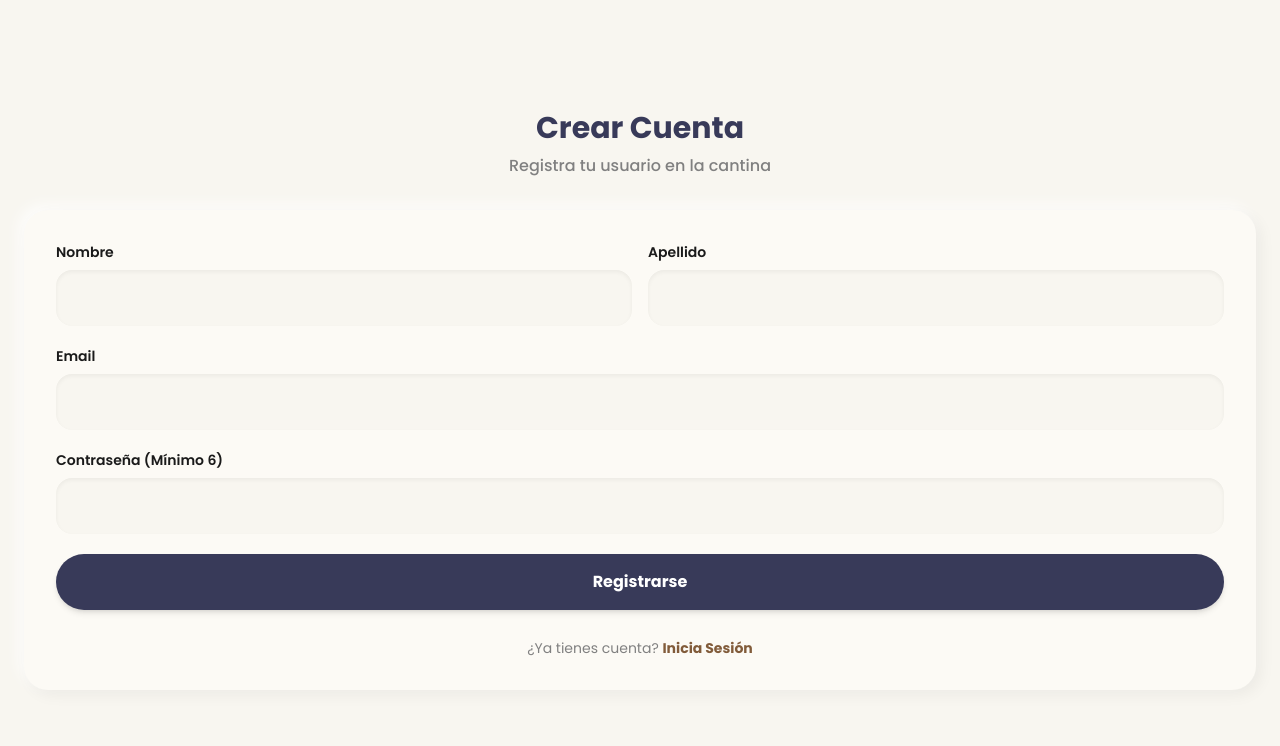
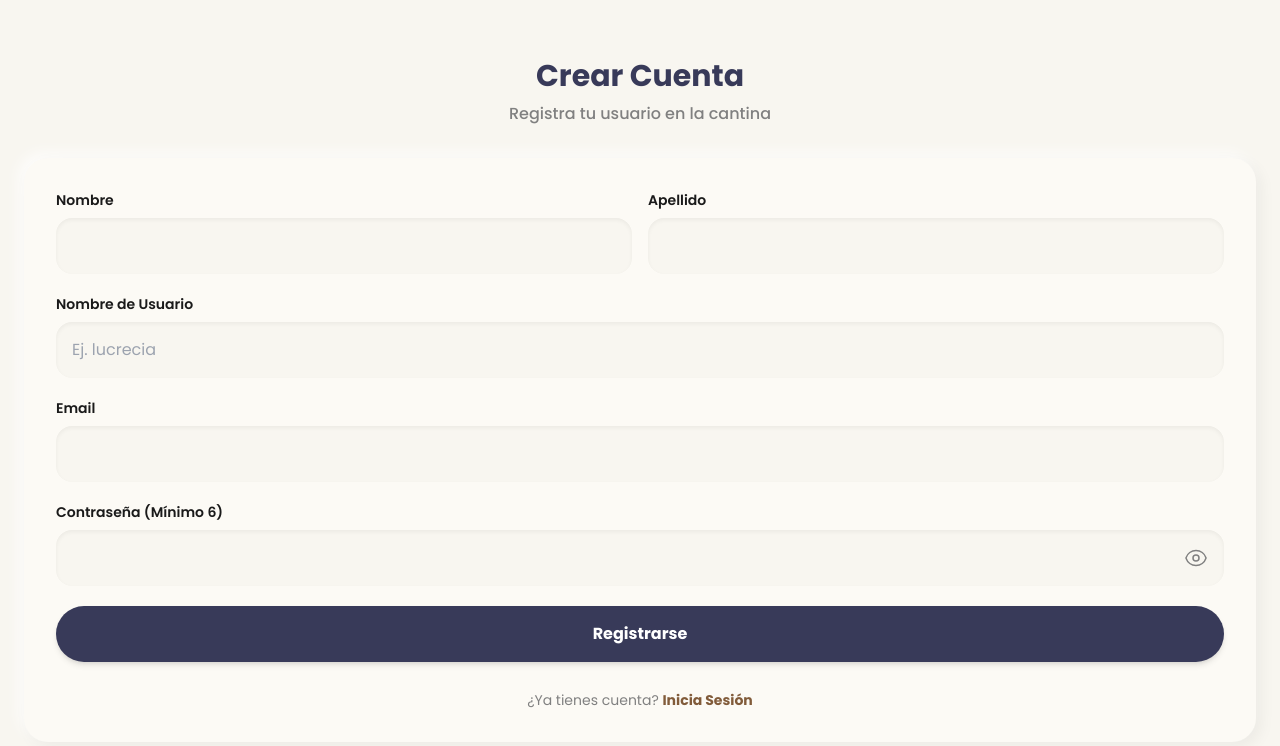
Before and after one commit to lucresistemas-byte/cantina-app, a React (Vite) app: page /registro in a window 1280 px wide. Shown: the top 746 px of the page. Built offline with nearby package versions, Linux system fonts and the light colour scheme; no server answers.

Commit message:
feat: actualizar payload de registro para trigger, agregar toggle de contraseña y validaciones de límite

```diff
--- a/src/pages/Dashboard.jsx
+++ b/src/pages/Dashboard.jsx
@@ -1,5 +1,6 @@
 import { useState } from 'react'
 import { useNavigate } from 'react-router-dom'
+import { supabase } from '../supabaseClient'
 
 const productosDePrueba = [
     { id_producto: 1, nombre: 'Sándwich de Miga', precio_venta: 1200, stock: 15 },
@@ -18,24 +19,47 @@ export default function Dashboard() {
 
     const total = carrito.reduce((sum, item) => sum + item.precio_venta, 0)
 
+    const handleCerrarSesion = async () => {
+        // Le decimos a Supabase que cierre la sesión
+        await supabase.auth.signOut()
+        // Volvemos a la pantalla de Login
+        navigate('/')
+    }
+
     return (
         <div className="min-h-screen bg-brand-bg flex flex-col font-sans">
 
             {/* Header tipo App */}
-            <header className="flex justify-between items-center p-6 pt-10">
+            {/* Header tipo App */}
+            <header className="flex justify-between items-center p-6 pt-10 gap-4">
                 <div>
                     <h1 className="text-2xl font-bold text-brand-text tracking-tight">Cantina</h1>
                     <p className="text-sm text-brand-muted">Punto de Venta</p>
                 </div>
-                {/* Ícono de carrito / menú (simulado) */}
+
+                {/* Contenedor de botones derechos */}
+                <div className="flex gap-3">
+                    {/* Botón de Cerrar Sesión */}
+                    <button
+                        onClick={handleCerrarSesion}
+                        className="p-2 rounded-full bg-red-50 text-red-500 shadow-soft active:scale-90 transition-transform"
+                        title="Cerrar Sesión"
+                    >
+                        <svg className="w-6 h-6" fill="none" stroke="currentColor" viewBox="0 0 24 24">
+                            <path strokeLinecap="round" strokeLinejoin="round" strokeWidth={2} d="M17 16l4-4m0 0l-4-4m4 4H7m6 4v1a3 3 0 01-3 3H6a3 3 0 01-3-3V7a3 3 0 013-3h4a3 3 0 013 3v1" />
+                        </svg>
+                    </button>
+
+                    {/* Botón de Menú (Inventario) */}
                     <button
                         onClick={() => navigate('/productos')}
-                    className="p-2 rounded-full bg-brand-surface shadow-soft active:scale-90 transition-transform"
+                        className="p-2 rounded-full bg-brand-surface text-brand-text shadow-soft active:scale-90 transition-transform"
                     >
-                    <svg className="w-6 h-6 text-brand-text" fill="none" stroke="currentColor" viewBox="0 0 24 24">
+                        <svg className="w-6 h-6" fill="none" stroke="currentColor" viewBox="0 0 24 24">
                             <path strokeLinecap="round" strokeLinejoin="round" strokeWidth={2} d="M4 6h16M4 12h16M4 18h16" />
                         </svg>
                     </button>
+                </div>
             </header>
 
             {/* Lista de Productos estilo Tarjetas */}
--- a/src/pages/Login.jsx
+++ b/src/pages/Login.jsx
@@ -1,5 +1,5 @@
 import { useState } from 'react'
-import { useNavigate, Link } from 'react-router-dom' // <-- Acá agregamos Link
+import { useNavigate, Link } from 'react-router-dom'
 import { supabase } from '../supabaseClient'
 
 export default function Login() {
@@ -8,6 +8,7 @@ export default function Login() {
   const [password, setPassword] = useState('')
   const [error, setError] = useState(null)
   const [loading, setLoading] = useState(false)
+  const [showPassword, setShowPassword] = useState(false)
 
   const handleLogin = async (e) => {
     e.preventDefault()
@@ -52,19 +53,39 @@ export default function Login() {
             placeholder="tu@email.com"
             className="w-full p-4 rounded-2xl bg-brand-bg border-none focus:outline-none focus:ring-2 focus:ring-brand-secondary text-brand-text shadow-inner"
             required
+            maxLength="100"
           />
         </div>
 
         <div>
           <label className="block text-sm font-semibold text-brand-text mb-2">Contraseña</label>
+          <div className="relative">
             <input
-            type="password"
+              type={showPassword ? "text" : "password"}
               value={password}
               onChange={(e) => setPassword(e.target.value)}
               placeholder="••••••••"
-            className="w-full p-4 rounded-2xl bg-brand-bg border-none focus:outline-none focus:ring-2 focus:ring-brand-secondary text-brand-text shadow-inner"
+              className="w-full p-4 pr-12 rounded-2xl bg-brand-bg border-none focus:outline-none focus:ring-2 focus:ring-brand-secondary text-brand-text shadow-inner"
               required
+              maxLength="64"
             />
+            <button
+              type="button"
+              onClick={() => setShowPassword(!showPassword)}
+              className="absolute right-4 top-1/2 -translate-y-1/2 text-brand-muted hover:text-brand-text transition-colors"
+            >
+              {showPassword ? (
+                <svg className="w-6 h-6" fill="none" viewBox="0 0 24 24" strokeWidth={1.5} stroke="currentColor">
+                  <path strokeLinecap="round" strokeLinejoin="round" d="M3.98 8.223A10.477 10.477 0 001.934 12C3.226 16.338 7.244 19.5 12 19.5c.993 0 1.953-.138 2.863-.395M6.228 6.228A10.45 10.45 0 0112 4.5c4.756 0 8.773 3.162 10.065 7.498a10.523 10.523 0 01-4.293 5.774M6.228 6.228L3 3m3.228 3.228l3.65 3.65m7.894 7.894L21 21m-3.228-3.228l-3.65-3.65m0 0a3 3 0 10-4.243-4.243m4.242 4.242L9.88 9.88" />
+                </svg>
+              ) : (
+                <svg className="w-6 h-6" fill="none" viewBox="0 0 24 24" strokeWidth={1.5} stroke="currentColor">
+                  <path strokeLinecap="round" strokeLinejoin="round" d="M2.036 12.322a1.012 1.012 0 010-.639C3.423 7.51 7.36 4.5 12 4.5c4.638 0 8.573 3.007 9.963 7.178.07.207.07.431 0 .639C20.577 16.49 16.64 19.5 12 19.5c-4.638 0-8.573-3.007-9.963-7.178z" />
+                  <path strokeLinecap="round" strokeLinejoin="round" d="M15 12a3 3 0 11-6 0 3 3 0 016 0z" />
+                </svg>
+              )}
+            </button>
+          </div>
         </div>
 
         <button
@@ -75,7 +96,6 @@ export default function Login() {
           {loading ? 'Cargando...' : 'Iniciar Sesión'}
         </button>
 
-        {/* ACÁ ESTÁ EL CÓDIGO NUEVO 👇 */}
         <div className="text-center pt-2">
           <p className="text-sm text-brand-muted">
             ¿No tienes cuenta? <Link to="/registro" className="text-brand-secondary font-bold hover:underline">Regístrate</Link>
--- a/src/pages/Registro.jsx
+++ b/src/pages/Registro.jsx
@@ -8,18 +8,27 @@ export default function Registro() {
   const [password, setPassword] = useState('')
   const [nombre, setNombre] = useState('')
   const [apellido, setApellido] = useState('')
+  const [userName, setUserName] = useState('')
   const [error, setError] = useState(null)
   const [loading, setLoading] = useState(false)
+  const [showPassword, setShowPassword] = useState(false)
 
   const handleRegistro = async (e) => {
     e.preventDefault()
     setLoading(true)
     setError(null)
 
-        // 1. Registramos el usuario en la autenticación de Supabase
+    // Armamos el JSON exactamente como lo requiere el backend
     const { data: authData, error: authError } = await supabase.auth.signUp({
-            email,
-            password,
+      email: email,
+      password: password,
+      options: {
+        data: {
+          user_name: userName,
+          nombre: nombre,
+          apellido: apellido
+        }
+      }
     })
 
     if (authError) {
@@ -28,27 +37,11 @@ export default function Registro() {
       return
     }
 
-        // 2. Si el registro en Auth fue exitoso, insertamos sus datos en la tabla 'usuario' que creó JP.
-        // Usamos el ID (uuid) que nos devolvió Auth.
-        const { error: dbError } = await supabase
-            .from('usuario')
-            .insert([
-                {
-                    id: authData.user.id,
-                    nombre: nombre,
-                    apellido: apellido,
-                    user_name: email.split('@')[0] // Generamos un user_name básico por ahora
-                }
-            ])
+    // Como el backend de Juampi se encarga de interceptar esos "data" e insertarlos
+    // en la tabla 'usuario', nosotros ya terminamos nuestro trabajo acá.
 
-        if (dbError) {
-            setError('Se creó la cuenta pero hubo un error al guardar los datos de perfil.')
-            setLoading(false)
-            return
-        }
-
-        // Si todo salió bien, vamos al Login
-        navigate('/login')
+    // Navegamos directamente al Login
+    navigate('/')
   }
 
   return (
@@ -76,6 +69,7 @@ export default function Registro() {
               onChange={(e) => setNombre(e.target.value)}
               className="w-full p-4 rounded-2xl bg-brand-bg border-none focus:outline-none focus:ring-2 focus:ring-brand-secondary text-brand-text shadow-inner"
               required
+              maxLength="50"
             />
           </div>
           <div>
@@ -86,8 +80,22 @@ export default function Registro() {
               onChange={(e) => setApellido(e.target.value)}
               className="w-full p-4 rounded-2xl bg-brand-bg border-none focus:outline-none focus:ring-2 focus:ring-brand-secondary text-brand-text shadow-inner"
               required
+              maxLength="50"
             />
           </div>
+        </div>
+
+        <div>
+          <label className="block text-sm font-semibold text-brand-text mb-2">Nombre de Usuario</label>
+          <input
+            type="text"
+            value={userName}
+            onChange={(e) => setUserName(e.target.value)}
+            placeholder="Ej. lucrecia"
+            className="w-full p-4 rounded-2xl bg-brand-bg border-none focus:outline-none focus:ring-2 focus:ring-brand-secondary text-brand-text shadow-inner"
+            required
+            maxLength="30"
+          />
         </div>
 
         <div>
@@ -98,19 +106,39 @@ export default function Registro() {
             onChange={(e) => setEmail(e.target.value)}
             className="w-full p-4 rounded-2xl bg-brand-bg border-none focus:outline-none focus:ring-2 focus:ring-brand-secondary text-brand-text shadow-inner"
             required
+            maxLength="100"
           />
         </div>
 
         <div>
           <label className="block text-sm font-semibold text-brand-text mb-2">Contraseña (Mínimo 6)</label>
+          <div className="relative">
             <input
-                        type="password"
+              type={showPassword ? "text" : "password"}
               value={password}
               onChange={(e) => setPassword(e.target.value)}
-                        className="w-full p-4 rounded-2xl bg-brand-bg border-none focus:outline-none focus:ring-2 focus:ring-brand-secondary text-brand-text shadow-inner"
+              className="w-full p-4 pr-12 rounded-2xl bg-brand-bg border-none focus:outline-none focus:ring-2 focus:ring-brand-secondary text-brand-text shadow-inner"
               required
               minLength="6"
+              maxLength="64"
             />
+            <button
+              type="button"
+              onClick={() => setShowPassword(!showPassword)}
+              className="absolute right-4 top-1/2 -translate-y-1/2 text-brand-muted hover:text-brand-text transition-colors"
+            >
+              {showPassword ? (
+                <svg className="w-6 h-6" fill="none" viewBox="0 0 24 24" strokeWidth={1.5} stroke="currentColor">
+                  <path strokeLinecap="round" strokeLinejoin="round" d="M3.98 8.223A10.477 10.477 0 001.934 12C3.226 16.338 7.244 19.5 12 19.5c.993 0 1.953-.138 2.863-.395M6.228 6.228A10.45 10.45 0 0112 4.5c4.756 0 8.773 3.162 10.065 7.498a10.523 10.523 0 01-4.293 5.774M6.228 6.228L3 3m3.228 3.228l3.65 3.65m7.894 7.894L21 21m-3.228-3.228l-3.65-3.65m0 0a3 3 0 10-4.243-4.243m4.242 4.242L9.88 9.88" />
+                </svg>
+              ) : (
+                <svg className="w-6 h-6" fill="none" viewBox="0 0 24 24" strokeWidth={1.5} stroke="currentColor">
+                  <path strokeLinecap="round" strokeLinejoin="round" d="M2.036 12.322a1.012 1.012 0 010-.639C3.423 7.51 7.36 4.5 12 4.5c4.638 0 8.573 3.007 9.963 7.178.07.207.07.431 0 .639C20.577 16.49 16.64 19.5 12 19.5c-4.638 0-8.573-3.007-9.963-7.178z" />
+                  <path strokeLinecap="round" strokeLinejoin="round" d="M15 12a3 3 0 11-6 0 3 3 0 016 0z" />
+                </svg>
+              )}
+            </button>
+          </div>
         </div>
 
         <button
```
Lines whose indentation alone changed are shown as unchanged.
